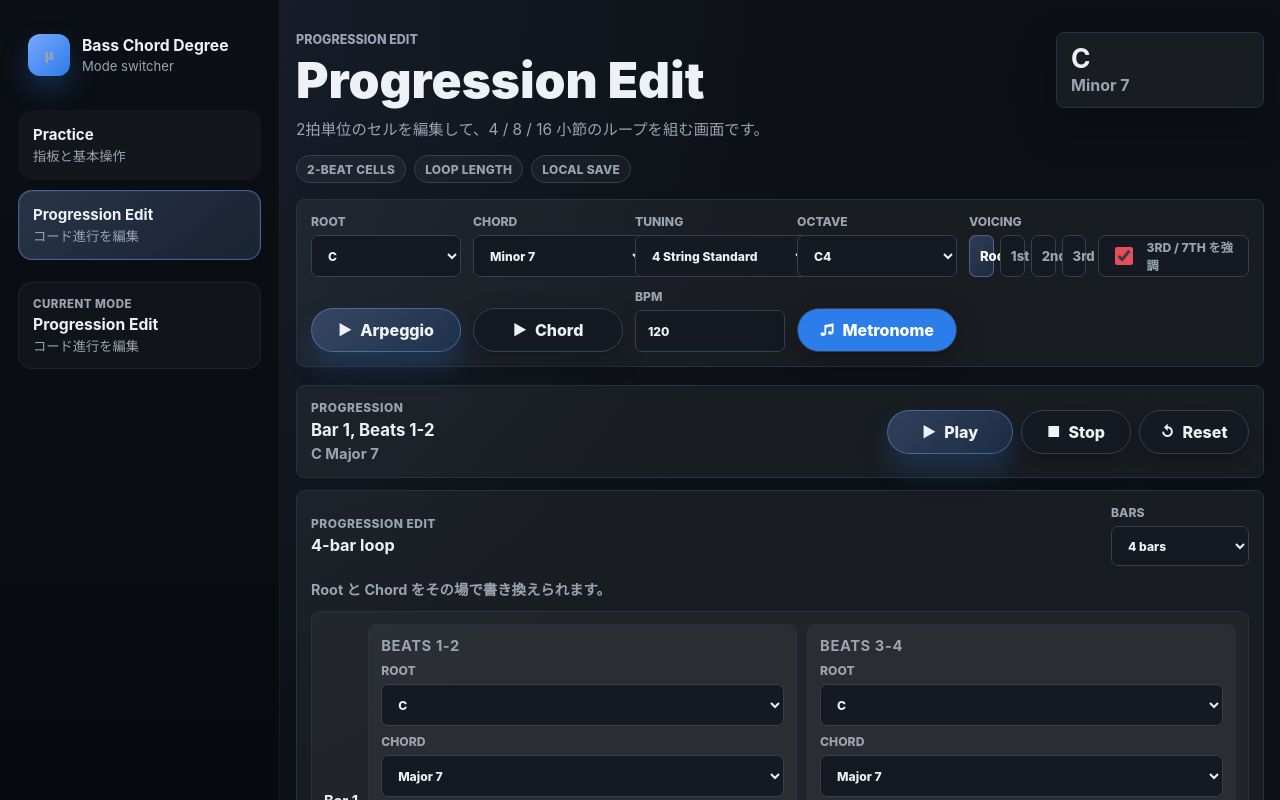
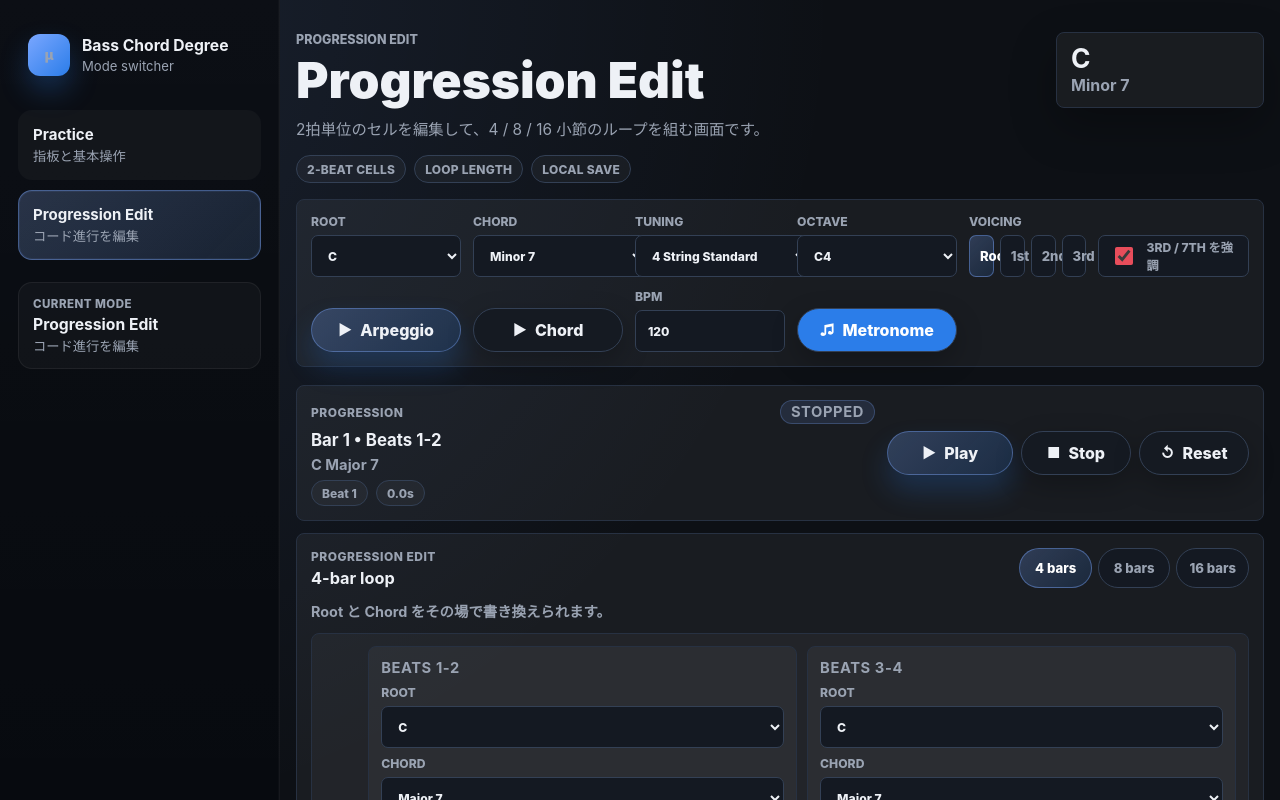
Before and after one commit to muu-ima/muu-fret-degree, a Next.js app: page /progression in a window 1280 px wide. Shown: the top 800 px of the page. Built offline with nearby package versions, Linux system fonts and the light colour scheme.

Commit message:
Tabify progression bar count

```diff
--- a/app/components/ProgressionEditor.tsx
+++ b/app/components/ProgressionEditor.tsx
@@ -29,16 +29,22 @@ export function ProgressionEditor({
           <p className="progressionLabel">Progression Edit</p>
           <strong>{barCount}-bar loop</strong>
         </div>
-        <label className="progressionBarCount">
-          Bars
-          <select value={barCount} onChange={(event) => onBarCountChange(Number(event.target.value))}>
-            {barCountOptions.map((count) => (
-              <option key={count} value={count}>
+        <div className="barCountTabs" role="tablist" aria-label="Bars">
+          {barCountOptions.map((count) => {
+            const isActive = count === barCount;
+            return (
+              <button
+                key={count}
+                type="button"
+                className={isActive ? "barCountTab active" : "barCountTab"}
+                aria-pressed={isActive}
+                onClick={() => onBarCountChange(count)}
+              >
                 {count} bars
-              </option>
-            ))}
-          </select>
-        </label>
+              </button>
+            );
+          })}
+        </div>
       </div>
       <span className="progressionEditorHint">Root と Chord をその場で書き換えられます。</span>
       <div className="progressionEditorGrid">
--- a/app/components/ProgressionPanel.tsx
+++ b/app/components/ProgressionPanel.tsx
@@ -28,19 +28,26 @@ export function ProgressionPanel({
   const currentBarNumber = currentProgressionBar?.bar ?? progressionPosition.barIndex + 1;
   const currentCellIndex = currentProgressionCellIndex ?? Math.min(Math.floor(progressionPosition.beatInBar / 2), 1);
   const currentCellLabel = currentCellIndex === 0 ? "Beats 1-2" : "Beats 3-4";
+  const progressLabel = `Bar ${currentBarNumber} • ${currentCellLabel}`;
+  const modeLabel = isProgressionRunning ? "Playing" : "Stopped";
 
   return (
     <section className="progressionPanel" aria-label="コード進行再生">
       <div className="progressionMeta">
-        <p className="progressionLabel">Progression</p>
-        <strong>
-          Bar {currentBarNumber}, {currentCellLabel}
-        </strong>
+        <div className="progressionLabelRow">
+          <p className="progressionLabel">Progression</p>
+          <span className="progressionStatus">{modeLabel}</span>
+        </div>
+        <strong>{progressLabel}</strong>
         <span>
           {currentProgressionBar && currentProgressionCell
             ? `${currentProgressionCell.root} ${currentProgressionChordTypeName ?? currentProgressionCell.chordTypeId}`
             : "No bars"}
         </span>
+        <div className="progressionReadout" aria-label="progress readout">
+          <span>Beat {progressionPosition.beatIndex + 1}</span>
+          <span>{progressionPosition.elapsedSeconds.toFixed(1)}s</span>
+        </div>
       </div>
       <div className="progressionButtons">
         <button type="button" className="actionButton actionButtonPrimary" onClick={onStartProgression} disabled={isProgressionRunning}>
--- a/app/globals.css
+++ b/app/globals.css
@@ -592,7 +592,14 @@ select:focus-visible,
 
 .progressionMeta {
   display: grid;
-  gap: 5px;
+  gap: 6px;
+}
+
+.progressionLabelRow {
+  display: flex;
+  align-items: center;
+  justify-content: space-between;
+  gap: 12px;
 }
 
 .progressionLabel {
@@ -612,6 +619,40 @@ select:focus-visible,
   color: var(--muted);
   font-size: 0.92rem;
   font-weight: 700;
+}
+
+.progressionStatus {
+  display: inline-flex;
+  align-items: center;
+  min-height: 24px;
+  padding: 0 10px;
+  border: 1px solid rgba(122, 167, 255, 0.26);
+  border-radius: 999px;
+  background: rgba(122, 167, 255, 0.12);
+  color: #cfe0ff;
+  font-size: 0.72rem;
+  font-weight: 900;
+  letter-spacing: 0.04em;
+  text-transform: uppercase;
+}
+
+.progressionReadout {
+  display: flex;
+  flex-wrap: wrap;
+  gap: 8px;
+}
+
+.progressionReadout span {
+  display: inline-flex;
+  align-items: center;
+  min-height: 26px;
+  padding: 0 10px;
+  border: 1px solid #334055;
+  border-radius: 999px;
+  background: rgba(255, 255, 255, 0.04);
+  color: var(--muted);
+  font-size: 0.75rem;
+  font-weight: 800;
 }
 
 .progressionButtons {
@@ -645,14 +686,28 @@ select:focus-visible,
   gap: 12px;
 }
 
-.progressionBarCount {
-  min-width: 138px;
-  justify-items: stretch;
+.barCountTabs {
+  display: grid;
+  grid-template-columns: repeat(3, minmax(0, 1fr));
+  gap: 6px;
+  min-width: 220px;
 }
 
-.progressionBarCount select {
+.barCountTab {
   min-height: 40px;
-  padding-right: 28px;
+  padding: 0 12px;
+  border: 1px solid #334055;
+  border-radius: 999px;
+  background: #141922;
+  color: var(--muted);
+  font-size: 0.82rem;
+  font-weight: 800;
+}
+
+.barCountTab.active {
+  background: linear-gradient(135deg, rgba(122, 167, 255, 0.24), rgba(43, 125, 233, 0.14));
+  color: #fff;
+  border-color: rgba(122, 167, 255, 0.42);
 }
 
 .progressionEditorHeader strong {
@@ -804,6 +859,11 @@ select:focus-visible,
     align-items: stretch;
   }
 
+  .progressionLabelRow {
+    align-items: flex-start;
+    flex-direction: column;
+  }
+
   .progressionButtons {
     justify-content: flex-start;
   }
@@ -903,8 +963,9 @@ select:focus-visible,
     text-align: left;
   }
 
-  .progressionBarCount {
+  .barCountTabs {
     width: 100%;
+    min-width: 0;
   }
 
   .progressionEditorRow {
```
Also changed, not shown: 1 other file (tests, documents, lock files or other folders).
